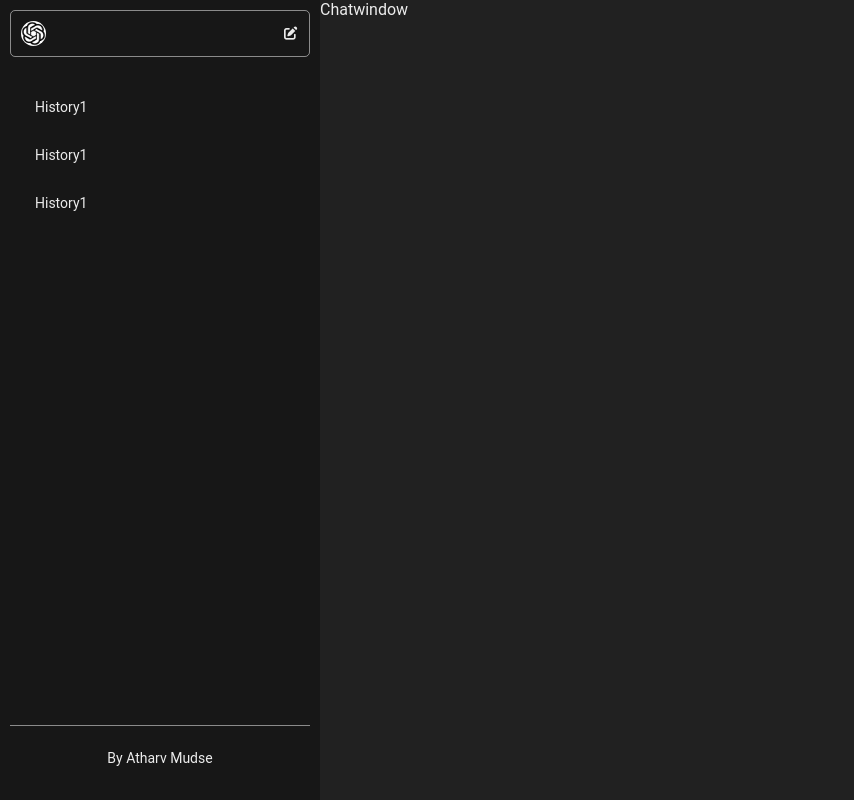
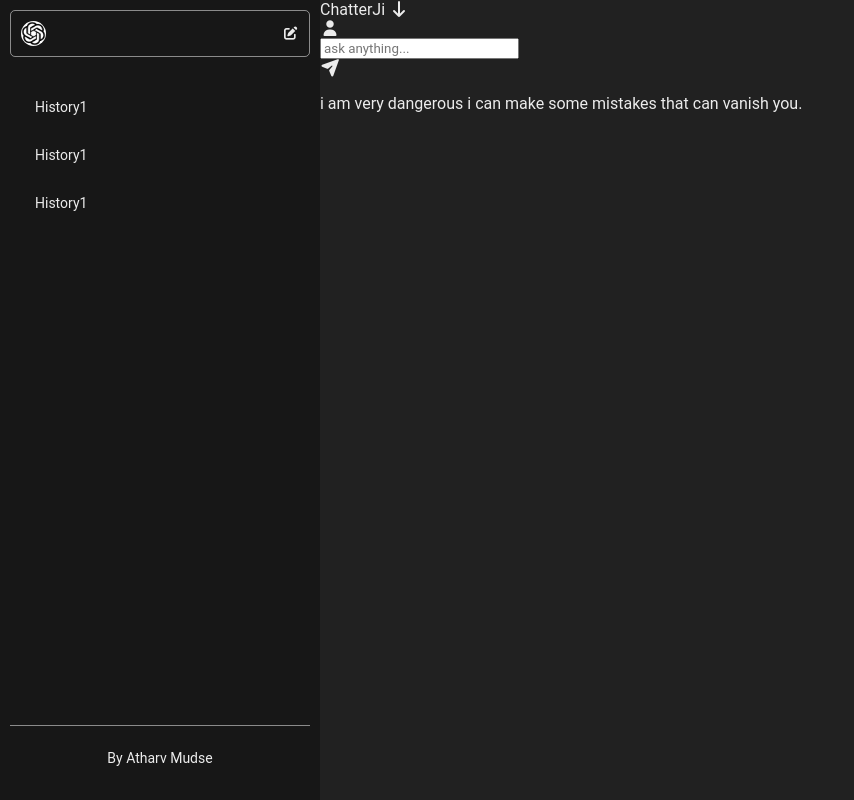
Before and after one commit to attu0/ChatterJi, a React (Vite) app in the folder frontend/: page / in a window 1280 px wide. Shown: the whole page, without its empty margins (0-854 px from the left). Built offline with nearby package versions, Linux system fonts and the light colour scheme.

Commit message:
added logic in chatwindow

```diff
--- a/frontend/src/ChatWindow.jsx
+++ b/frontend/src/ChatWindow.jsx
@@ -1,9 +1,25 @@
-import "./ChatWindow.css"
+import "./ChatWindow.css";
+import Chat from "./Chat.jsx";
 
 function ChatWindow(){
     return (
-        <div>
-            Chatwindow
+        <div className="Chatwindow">
+            <div className="navbar">
+                <span>ChatterJi <i class="fa-solid fa-arrow-down"></i></span>
+                <div className="userIconDiv" ><span><i class="fa-solid fa-user"></i></span></div>
+            </div>
+            <Chat></Chat>
+            <div className="chatInput">
+                <div className="userInput">
+                    <input placeholder="ask anything...">
+
+                    </input>
+                    <div id="submit"><i class="fa-solid fa-paper-plane"></i></div>
+                </div>
+                <p className="info">
+                    i am very dangerous i can make some mistakes that can vanish you.
+                </p>
+            </div>
         </div>
     )
 }
```
